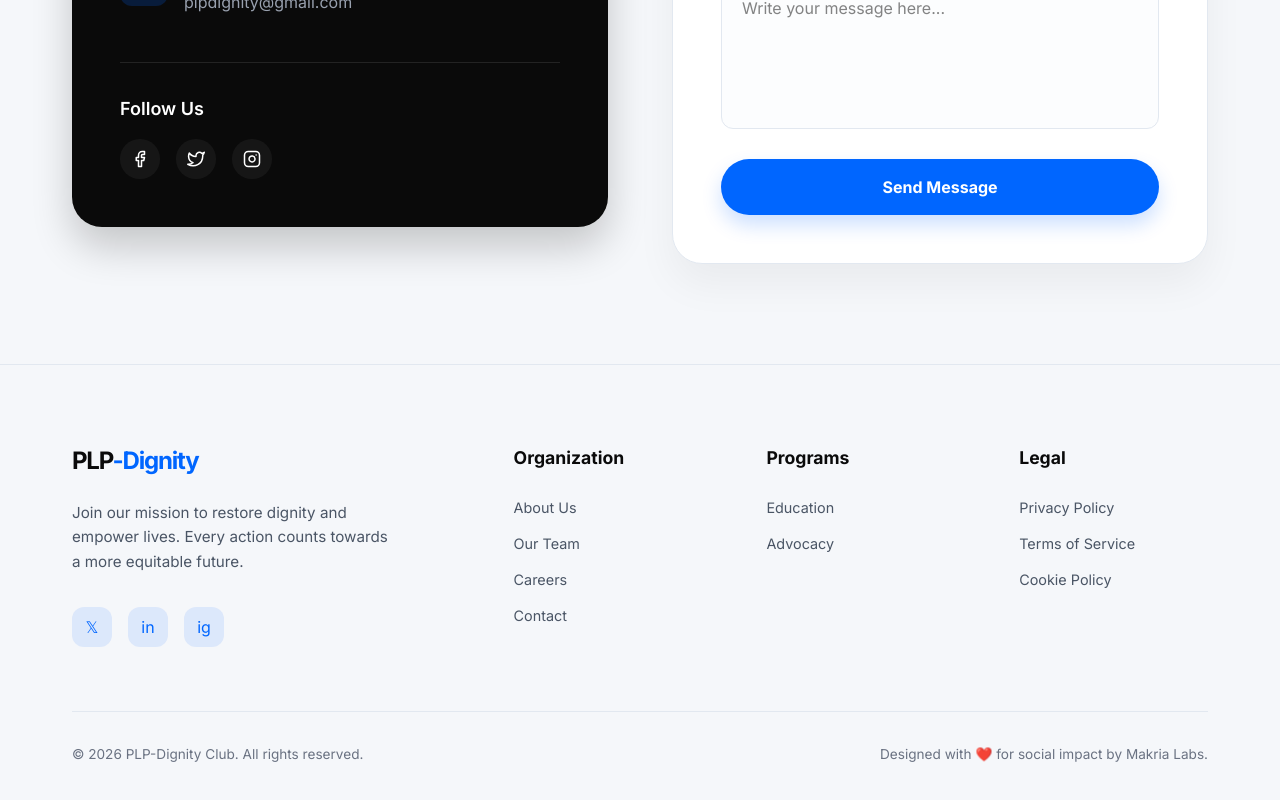
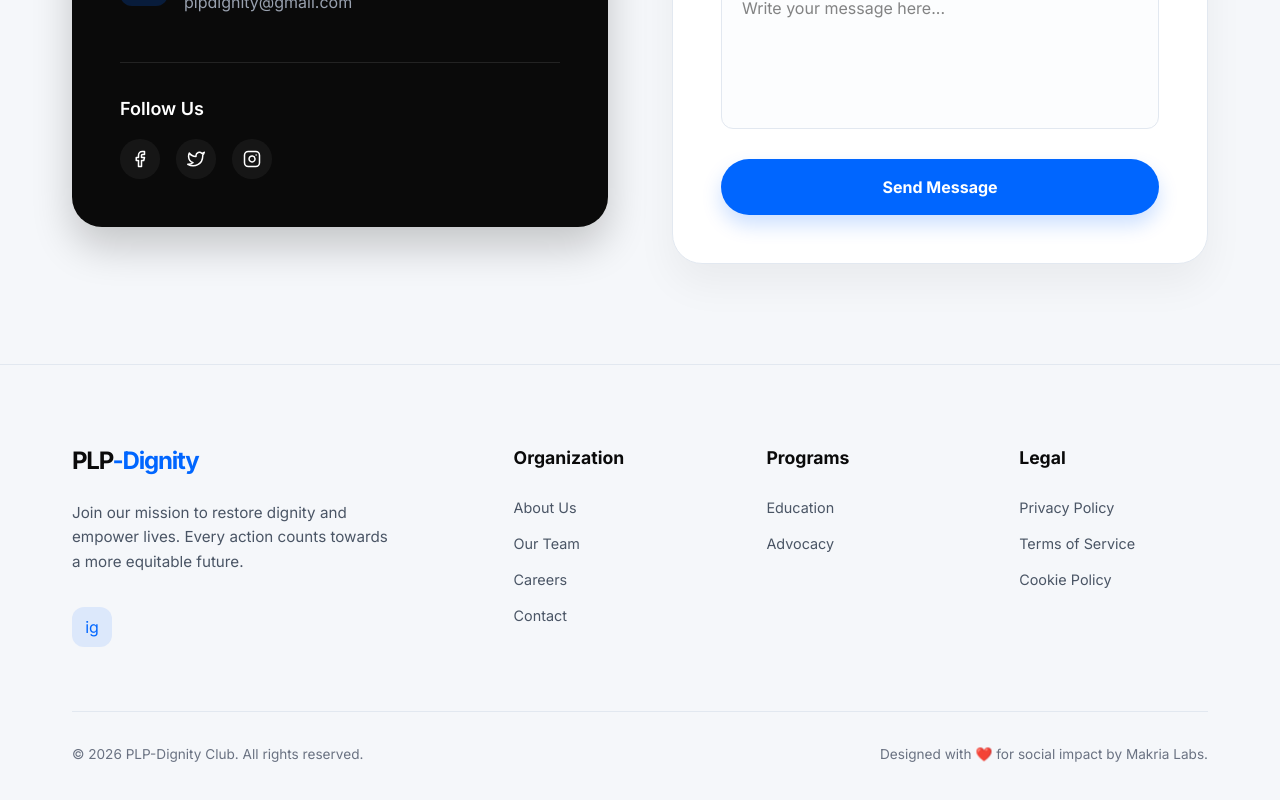
Before and after one commit to Kelly-Creatives/Dignity, a React (Vite) app in the folder frontend/: page / in a window 1280 px wide. Shown: the part 7139-7939 px from the top of the page. Built offline with nearby package versions, Linux system fonts and the light colour scheme.

Commit message:
extrernal links removal
linkedin and twiter extrtnal links removed from the footer

```diff
--- a/frontend/src/components/Footer.jsx
+++ b/frontend/src/components/Footer.jsx
@@ -11,8 +11,6 @@ const Footer = () => {
               Join our mission to restore dignity and empower lives. Every action counts towards a more equitable future.
             </p>
             <div className="flex gap-4">
-              <a href="#" className="w-10 h-10 bg-primary-blue/10 rounded-[12px] flex items-center justify-center text-primary-blue hover:bg-primary-blue hover:text-white-main hover:-translate-y-1 transition-all duration-300">𝕏</a>
-              <a href="#" className="w-10 h-10 bg-primary-blue/10 rounded-[12px] flex items-center justify-center text-primary-blue hover:bg-primary-blue hover:text-white-main hover:-translate-y-1 transition-all duration-300">in</a>
               <a href="https://www.instagram.com/plp_dignity/" className="w-10 h-10 bg-primary-blue/10 rounded-[12px] flex items-center justify-center text-primary-blue hover:bg-primary-blue hover:text-white-main hover:-translate-y-1 transition-all duration-300">ig</a>
             </div>
           </div>
```
Also changed, not shown: frontend/src/App.jsx (line endings or trailing spaces).
